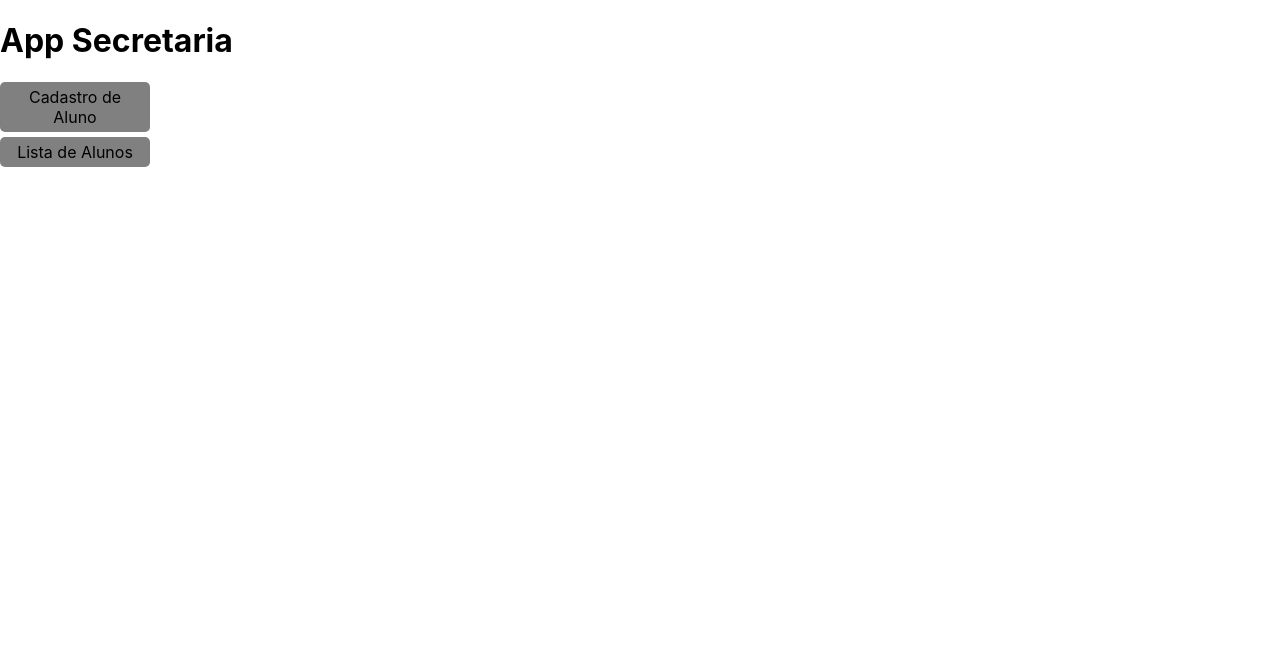
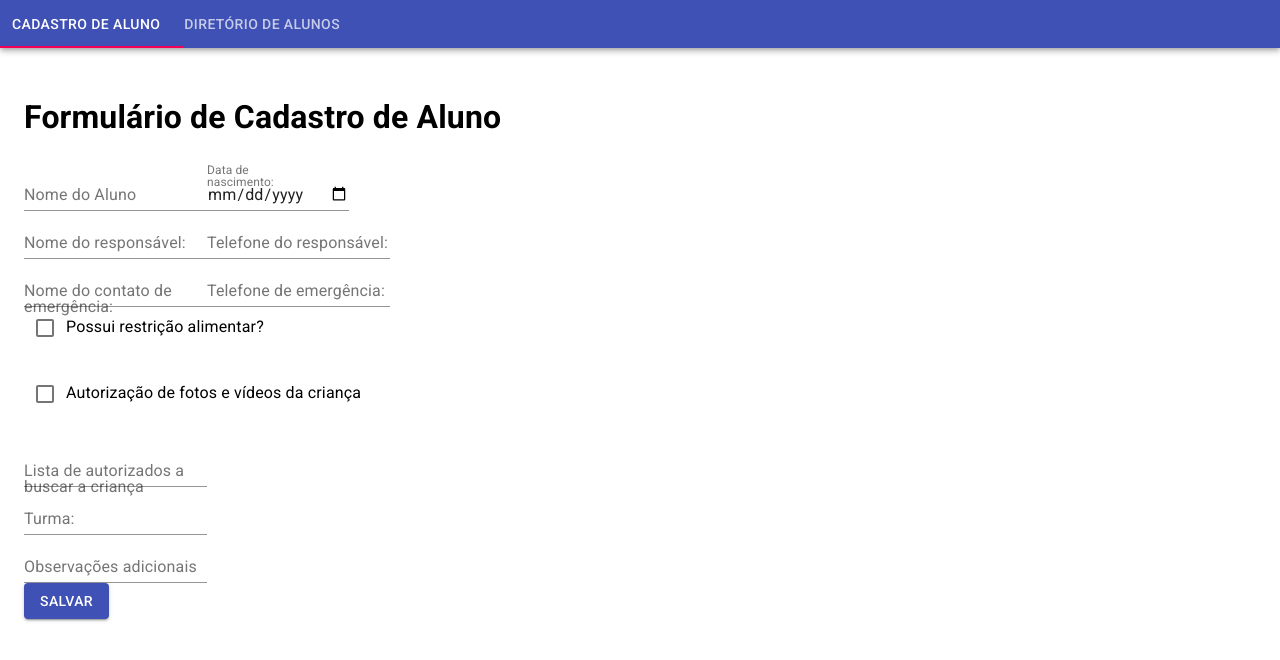
Before and after one commit to pnakashima/escola-amorinha, a React (Create React App) app: page / in a window 1280 px wide. Shown: the top 660 px of the page. Built offline with nearby package versions, Linux system fonts and the light colour scheme.

Commit message:
aplicar material ui

```diff
--- a/src/App.js
+++ b/src/App.js
@@ -1,52 +1,15 @@
 import './App.css'
-import Header from './components/Header'
-import FormPage from './pages/FormPage'
-import ListPage from './pages/ListPage'
 import React from 'react';
 import HomePage from './pages/HomePage';
 
+
 class App extends React.Component {
-
-  constructor(props) {
-    super(props)
-
-    this.state = {
-      showForm: false,
-      showList: false,
-
-    }
-
-  }
-
-  clickShowForm() {
-    this.setState({
-      showForm: true,
-      showList: false,
-    })
-  }
-
-  clickShowList() {
-    this.setState({
-      showForm: false,
-      showList: true,
-    })
-  }
 
   render() {
 
-    const showForm = this.state.showForm
-    const showList = this.state.showList
-
     return (
       <div className="App">
-        <Header title="App Secretaria" />
-        <a onClick={this.clickShowForm.bind(this)}>Cadastro de Aluno</a>
-        <br />
-        <a onClick={this.clickShowList.bind(this)}>Lista de Alunos</a>
-        {showForm && <FormPage cadastro={true} />}
-        {showList && <ListPage />}
-
-        {/* <HomePage /> */}
+        <HomePage />
       </div>
     )
 
--- a/src/components/Form/index.jsx
+++ b/src/components/Form/index.jsx
@@ -1,120 +1,65 @@
 import React from 'react'
-import TextArea from '../../components/TextArea'
-import Input from '../../components/Input'
+import TextField from '@material-ui/core/TextField'
+import { withStyles } from "@material-ui/core/styles";
+import { Button } from '@material-ui/core'
+import Checkbox from '@material-ui/core/Checkbox';
+import InputCheckbox from '../InputCheckbox';
+
+const useStyles = (theme) => ({
+    root: {
+        '& > *': {
+            margin: theme.spacing(1, 4),
+            width: '100ch',
+        },
+    },
+});
+
+
 
 class Form extends React.Component {
 
-    // constructor(props) {
-    //     super(props)
-    //     this.state = {
-    //         id: "",
-    //         nome: "",
-    //         nascimento: "",
-    //         nomeresponsavel: "",
-    //         telresponsavel: "",
-    //         turma: "",
-    //         telemergencia: "",
-    //         nomeemergencia: "",
-    //         restricaoalim: "",
-    //         descricaorestricao: "",
-    //         autorizacaofotos: "",
-    //         listaautorizados: "",
-    //         obsadicionais: "",
-    //     }
-    //     this.student = {}
-
-    //    // this.cadastro = true
-    // }
-
-    // async componentDidMount() {
-    //     await this.setState({
-    //         ...this.props.student,
-    //     })
-    // }
-
-    // phoneMask = (event) => {
-    //     let text = event.target.value
-    //     let numbers = text.replace(/\D/g, '')
-    //     let mask = [...numbers].map((letter, i) => {
-    //         if (i === 0) return ['(', letter]
-    //         if (i === 2) return [')', letter]
-    //         if (i === 7) return ['-', letter]
-    //         if (i > 10) return ['']
-    //         return letter
-    //     }).flat(1).join('')
-
-    //     const inputName = event.target.id
-    //     const inputValue = mask
-
-    //     this.setState({ [inputName]: inputValue })
-    // }
-
-    // numberMask = (event) => {
-    //     let text = event.target.value
-    //     let numbers = text.replace(/\D/g, '')
-
-    //     const inputName = event.target.id
-    //     const inputValue = numbers
-
-    //     this.setState({ [inputName]: inputValue })
-    // }
-
-    // handleChange = (event) => {
-    //     const inputName = event.target.id
-    //     const inputValue = event.target.value
-
-    //     this.setState({ [inputName]: inputValue })
-    // }
-
-    // handleCheck = (event) => {
-    //     const inputName = event.target.id
-    //     const inputValue = event.target.checked
-
-    //     this.setState({ [inputName]: inputValue })
-    // }
-
     render() {
 
-        const {value, student, onChange, onSubmit } = this.props
+        const { classes, value, student, onChange, onSubmit } = this.props
 
         return (
-            <form>
-                <Input
+            <>
+                <form classname={classes.root}>
+                    <TextField
                         id="nome"
-                    type="text"
+                        //type="text"
                         label="Nome do Aluno"
-                    // value={this.state.nome}
                         value={student.nome}
-                    //onChange={this.handleChange}
                         onChange={onChange}
-                    //onEdit={this.onEdit}
                         placeholder="Digite o nome do aluno"
                     />
-                <Input
+                    <TextField
                         id="nascimento"
                         type="date"
                         label="Data de nascimento: "
                         value={student.nascimento}
                         onChange={onChange}
+                        InputLabelProps={{ shrink: true, }}
                     />
-                <Input
+                    <br />
+                    <TextField
                         id="nomeresponsavel"
-                    type="text"
+                        //type="text"
                         label="Nome do responsável: "
                         value={student.nomeresponsavel}
                         onChange={onChange}
                         placeholder="Digite o nome do responsável"
                     />
-                <Input
+                    <TextField
                         id="telresponsavel"
                         type="text"
                         label="Telefone do responsável: "
                         value={student.telresponsavel}
-                    //onChange={phoneMask}
                         onChange={onChange}
                         placeholder="(xx)xxxxx-xxxx"
                     />
-                <Input
+                    <br />
+                    <TextField
                         id="nomeemergencia"
                         type="text"
                         label="Nome do contato de emergência: "
@@ -122,25 +67,24 @@ class Form extends React.Component {
                         onChange={onChange}
                         placeholder="Digite o nome do contato de emergência"
                     />
-                <Input
+                    <TextField
                         id="telemergencia"
                         type="text"
                         label="Telefone de emergência: "
                         value={student.telemergencia}
-                    //onChange={phoneMask}
                         onChange={onChange}
                         placeholder="(xx)xxxxx-xxxx"
                     />
-                < Input
+                    <br />
+                    <InputCheckbox
                         id="restricaoalim"
                         type="checkbox"
                         label="Possui restrição alimentar?"
-                    //onChange={handleCheck}
                         onChange={onChange}
                         checked={student.restricaoalim}
                     />
                     {student.restricaoalim &&
-                    <Input
+                        <TextField
                             id="descricaorestricao"
                             type="text"
                             label="Descrição das restrições alimentares"
@@ -148,44 +92,54 @@ class Form extends React.Component {
                             placeholder="Descreva as restrições alimentares"
                             onChange={onChange}
                         />}
-                <Input
+                    <br />
+                    <InputCheckbox
                         id="autorizacaofotos"
                         type="checkbox"
                         label="Autorização de fotos e vídeos da criança"
-                    //onChange={handleCheck}
                         onChange={onChange}
                         checked={student.autorizacaofotos}
                     />
-                <TextArea
+                    <br />
+                    <TextField
                         id="listaautorizados"
                         label="Lista de autorizados a buscar a criança "
                         value={student.listaautorizados}
                         onChange={onChange}
-                    placeholder="Digite o nome e o parentesco das pessoas autorizadas" />
-                <Input
+                        placeholder="Digite o nome e o parentesco das pessoas autorizadas"
+                    />
+                    <br />
+                    <TextField
                         id="turma"
                         type="text"
                         label="Turma: "
                         value={student.turma}
-                    //onChange={numberMask}
                         onChange={onChange}
-                    placeholder="Número da turma" />
-                <TextArea
+                        placeholder="Número da turma"
+                    />
+                    <br />
+                    <TextField
                         id="obsadicionais"
                         label="Observações adicionais "
                         value={student.obsadicionais}
                         onChange={onChange}
                         placeholder="Escreva aqui qualquer observação adicional"
                     />
-                <Input
+                    <br />
+
+                </form>
+                <Button
+                    variant="contained"
+                    color="primary"
                     id="submit"
-                    type="submit"
                     value={value}
                     onClick={onSubmit}
-                />
-            </form>
+                >Salvar</Button>
+
+            </>
         );
     }
 }
 
-export default Form
+export default withStyles(useStyles, { withTheme: true })(Form)
+// export default Form
--- /dev/null
+++ b/src/components/InputCheckbox/index.jsx
@@ -0,0 +1,30 @@
+import React from 'react';
+import Checkbox from '@material-ui/core/Checkbox';
+
+// export default function Checkboxes() {
+//     const [checked, setChecked] = React.useState(true);
+
+//     const handleChange = (event) => {
+//         setChecked(event.target.checked);
+//     };
+
+
+class InputCheckbox extends React.Component {
+    render() {
+        const {id, label, onChange, checked} = this.props
+        return (
+            <div>
+                <label htmlFor={id}>
+                    <Checkbox
+                        id={id}
+                        checked={checked}
+                        onChange={onChange}
+                        inputProps={{ 'aria-label': 'primary checkbox' }}
+                    />
+                    {label}</label>
+            </div>
+        )
+    }
+}
+
+export default InputCheckbox
--- a/src/pages/FormPage/index.jsx
+++ b/src/pages/FormPage/index.jsx
@@ -1,7 +1,9 @@
 import React from 'react'
 import Header from '../../components/Header'
-import Button from '../../components/Button'
 import Form from '../../components/Form'
+import { withStyles } from "@material-ui/core/styles";
+import { Button } from '@material-ui/core'
+
 
 class FormPage extends React.Component {
 
@@ -23,29 +25,10 @@ class FormPage extends React.Component {
       obsadicionais: "",
     }
   }
-  //   this.student = {}
-
-  //   this.cadastro = true
-
-  //   // if(!this.props.cadastro) {
-  //   //   this.setState({state: this.props.student})
-  //   //   console.log(this.state)
-  //   // }
-  // }
-
-  // async componentWillMount() {
-  //   await this.setState({
-  //     ...this.props.student,
-  //   })
-  //   let teste = this.state
-  //   await console.log("FormPage will mount student: ", this.student)
-  //   await console.log("FormPage will mount state: ", teste)
-  // }
 
   idGen = () => Math.floor((1 + Math.random()) * 0x1000000).toString(16)  // gera um id aleatorio
 
   async componentDidMount() {
-    //console.log("form page did mount (this):", this)
     await this.setState({
       id: this.idGen(),
     })
@@ -66,49 +49,14 @@ class FormPage extends React.Component {
     let id = this.idGen()
     this.setState({ id: id })
     let lista = this.getList("listaDeAlunos")
-    //console.log("form page add aluno state: ", this.state)
     lista.push(this.state)
     localStorage.setItem("listaDeAlunos", JSON.stringify(lista))
   }
 
-  // phoneMask = (event) => {
-  //   let text = event.target.value
-  //   let numbers = text.replace(/\D/g, '')
-  //   let mask = [...numbers].map((letter, i) => {
-  //     if (i === 0) return ['(', letter]
-  //     if (i === 2) return [')', letter]
-  //     if (i === 7) return ['-', letter]
-  //     if (i > 10) return ['']
-  //     return letter
-  //   }).flat(1).join('')
-
-  //   const inputName = event.target.id
-  //   const inputValue = mask
-
-  //   this.setState({ [inputName]: inputValue })
-  // }
-
-  // numberMask = (event) => {
-  //   let text = event.target.value
-  //   let numbers = text.replace(/\D/g, '')
-
-  //   const inputName = event.target.id
-  //   const inputValue = numbers
-
-  //   this.setState({ [inputName]: inputValue })
-  // }
-
-
-  // handleCheck = (event) => {
-  //   const inputName = event.target.id
-  //   const inputValue = event.target.checked
-
-  //   this.setState({ [inputName]: inputValue })
-  // }
 
   handleChange = (event) => {
 
-    const inputName = event.target.id
+    let inputName = event.target.id
 
     //numberMask
     if (inputName === "turma") {
@@ -143,6 +91,7 @@ class FormPage extends React.Component {
       } else {
         this.setState({ [inputName]: "" })
       }
+      event.target.checked = inputValue
     } else {
       const inputValue = event.target.value
       this.setState({ [inputName]: inputValue })
--- a/src/pages/HomePage/index.jsx
+++ b/src/pages/HomePage/index.jsx
@@ -58,22 +58,7 @@ export default function HomePage() {
     setValue(newValue);
   };
 
-  const student = {
-    nome: "",
-    nascimento: "",
-    nomeresponsavel: "",
-    telresponsavel: "",
-    turma: "",
-    telemergencia: "",
-    nomeemergencia: "",
-    restricaoalim: "",
-    descricaorestricao: "",
-    autorizacaofotos: "",
-    listaautorizados: "",
-    obsadicionais: "",
-  }
 
-  const cadastro = true
 
   return (
     <div className={classes.root}>
@@ -84,7 +69,7 @@ export default function HomePage() {
         </Tabs>
       </AppBar>
       <TabPanel value={value} index={0}>
-        <FormPage student={student} cadastro={cadastro}/>
+        <FormPage />
       </TabPanel>
       <TabPanel value={value} index={1}>
         <ListPage />
--- a/src/pages/ListPage/index.jsx
+++ b/src/pages/ListPage/index.jsx
@@ -3,9 +3,24 @@ import ListItem from '../../components/ListItem'
 import Header from '../../components/Header'
 import SearchBar from '../../components/SearchBar'
 import Form from '../../components/Form'
-import Button from '../../components/Button'
-import { ThreeSixtyTwoTone } from '@material-ui/icons'
+//import Button from '../../components/Button'
+import { Button } from '@material-ui/core'
+import { makeStyles } from '@material-ui/core/styles';
+import { withStyles } from "@material-ui/core/styles";
+import Table from '@material-ui/core/Table';
+import TableBody from '@material-ui/core/TableBody';
+import TableCell from '@material-ui/core/TableCell';
+import TableContainer from '@material-ui/core/TableContainer';
+import TableHead from '@material-ui/core/TableHead';
+import TableRow from '@material-ui/core/TableRow';
+import Paper from '@material-ui/core/Paper';
 
+
+const useStyles = makeStyles({
+    table: {
+        minWidth: 650,
+    },
+});
 
 
 function lerLista() {
@@ -55,6 +70,8 @@ class ListPage extends React.Component {
 
     }
 
+
+
     getList = (list) => {
         let lista = localStorage.getItem(list)
         if (!lista) {
@@ -85,12 +102,14 @@ class ListPage extends React.Component {
     }
 
     removerAluno = (event) => {
+        //console.log(event)
+        //console.log(event.target)
         let lista = this.getList("listaDeAlunos")
-        let id = event.target.id
+        let id = (event.target.parentNode.id || event.target.id)
         //console.log("remover id: ", id)
         let filtro = lista.filter((el) => el.id !== id)
         localStorage.setItem("listaDeAlunos", JSON.stringify(filtro))
-        //this.setState({ studentsList: filtro })
+        this.setState({ studentsList: filtro })
         this.studentsList = filtro
         //console.log(this.studentsList)
         this.forceUpdate()
@@ -104,12 +123,12 @@ class ListPage extends React.Component {
         //this.setState({ isEditing: true })
         this.isEditing = true
         let lista = this.getList("listaDeAlunos")
-        let id = event.target.id
+        let id = (event.target.parentNode.id || event.target.id)
         let filtro = lista.filter((el) => el.id === id)
         localStorage.setItem("editarAluno", JSON.stringify(filtro))
         //this.setState({ student: filtro[0] })
         //this.student = filtro[0]
-        this.setState({...filtro[0]})
+        this.setState({ ...filtro[0] })
 
         //apagando o aluno do local storage
         filtro = lista.filter((el) => el.id !== id)
@@ -143,13 +162,6 @@ class ListPage extends React.Component {
         this.forceUpdate()
     }
 
-    // handleChange = (event) => {
-    //     //console.log("list page handleChange event:", event)
-    //     const inputName = event.target.id
-    //     const inputValue = event.target.value
-    //     //console.log("list page handleChange event:", inputName, inputValue)
-    //     this.setState({ [inputName]: inputValue })
-    // }
 
     handleChange = (event) => {
 
@@ -200,23 +212,36 @@ class ListPage extends React.Component {
     render() {
         return (
             <>
-                {/* {!this.state.isEditing && */}
+
                 {!this.isEditing &&
                     <>
-                        <Header title="Diretório de Alunos" />
-
-                        <SearchBar type="text" id="search" placeholder="Buscar aluno" onChange={this.onSearch} />
-
-                        <ul>
-                            {/* {this.state.studentsList.map((item, index) => { */}
+                    <Header title="Lista de Alunos Matriculados" />
+                        <SearchBar type="text" name="search" placeholder="Buscar estudante" onChange={this.onSearch} />
+                        <br />
+                        <TableContainer component={Paper}>
+                            <Table size="small" aria-label="a dense table">
+                                <TableHead>
+                                    <TableRow>
+                                        <TableCell>Nome</TableCell>
+                                        <TableCell align="right">Data de Nascimento</TableCell>
+                                        <TableCell align="right">Turma</TableCell>
+                                        <TableCell align="right">Telefone para Emergências</TableCell>
+                                        <TableCell align="right">Contato de Emergência</TableCell>
+                                        <TableCell align="right">ID</TableCell>
+                                        <TableCell align="right">Editar</TableCell>
+                                        <TableCell align="right">Excluir</TableCell>
+                                    </TableRow>
+                                </TableHead>
+                                <TableBody>
                                     {this.studentsList.map((item, index) => {
                                         return (
                                             <ListItem key={index} {...item} onEdit={this.editAluno} onDelete={this.removerAluno} />
                                         )
                                     })}
-                        </ul>
-                    </>
-                }
+                                </TableBody>
+                            </Table>
+                        </TableContainer>
+                    </>}
 
                 {/* {this.state.isEditing && */}
                 {this.isEditing &&
@@ -229,7 +254,7 @@ class ListPage extends React.Component {
                             onChange={this.handleChange}
                             onSubmit={this.salvarAluno}
                         />
-                        <Button onClick={this.voltar}>Descartar Alterações</Button>
+                        <Button variant="contained" color="primary" onClick={this.voltar}>Descartar Alterações</Button>
                     </>
                 }
             </>
@@ -239,45 +264,6 @@ class ListPage extends React.Component {
 
 
 
-// class MyContainer extends Component {
-//     state = {
-//       name: 'foo'
-//     }
 
-//     handleNameChange = name => {
-//       this.setState({ name })
-//     }
 
-//     render() {
-//       return (
-//         <MyChild name={this.state.name} onNameChange={this.handleNameChange} />
-//       )
-//     }
-
-//   }
-
-//   export default MyContainer
-
-//   // myChild.js
-//   import React, { Component } from 'react'
-
-//   class MyChild extends Component {
-
-//     handleInputChange = event => {
-//       this.props.onNameChange(event.target.value)
-//     }
-
-//     render() {
-//       return (
-//         <div>
-//           <input type="text" onChange={this.handleInputChange} value={this.props.name} />
-//           <div>The name is: {this.props.name}</div>
-//         </div>
-//       )
-//     }
-
-//   }
-
-//   export default MyChild
-
-export default ListPage
+export default withStyles(useStyles, { withTheme: true })(ListPage)
```
Also changed, not shown: src/components/ListItem/index.jsx (+18 -11 lines), src/logo.svg (deleted). Lines whose indentation alone changed are shown as unchanged.
